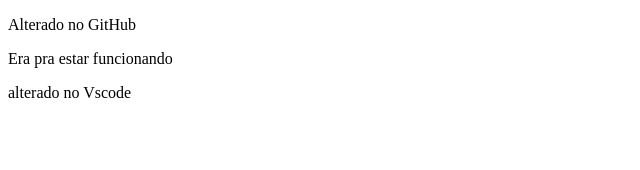
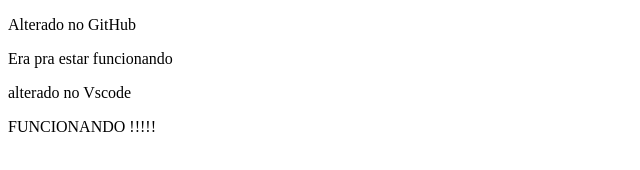
Before and after one commit to VitorAndrade18/Teste-git-Vscode, a plain HTML site: page INDEX.html in a window 1280 px wide. Shown: the whole page, without its empty margins (0-640 px from the left). Drawn offline with Linux system fonts and the light colour scheme.

Commit message:
Atualizado

```diff
--- a/INDEX.html
+++ b/INDEX.html
@@ -9,5 +9,6 @@
  <p>Alterado no GitHub</p>
     <p>Era pra estar funcionando </p>
     <p>alterado no Vscode</p>
+    <p>FUNCIONANDO !!!!!</p>
 </body>
 </html>
```
